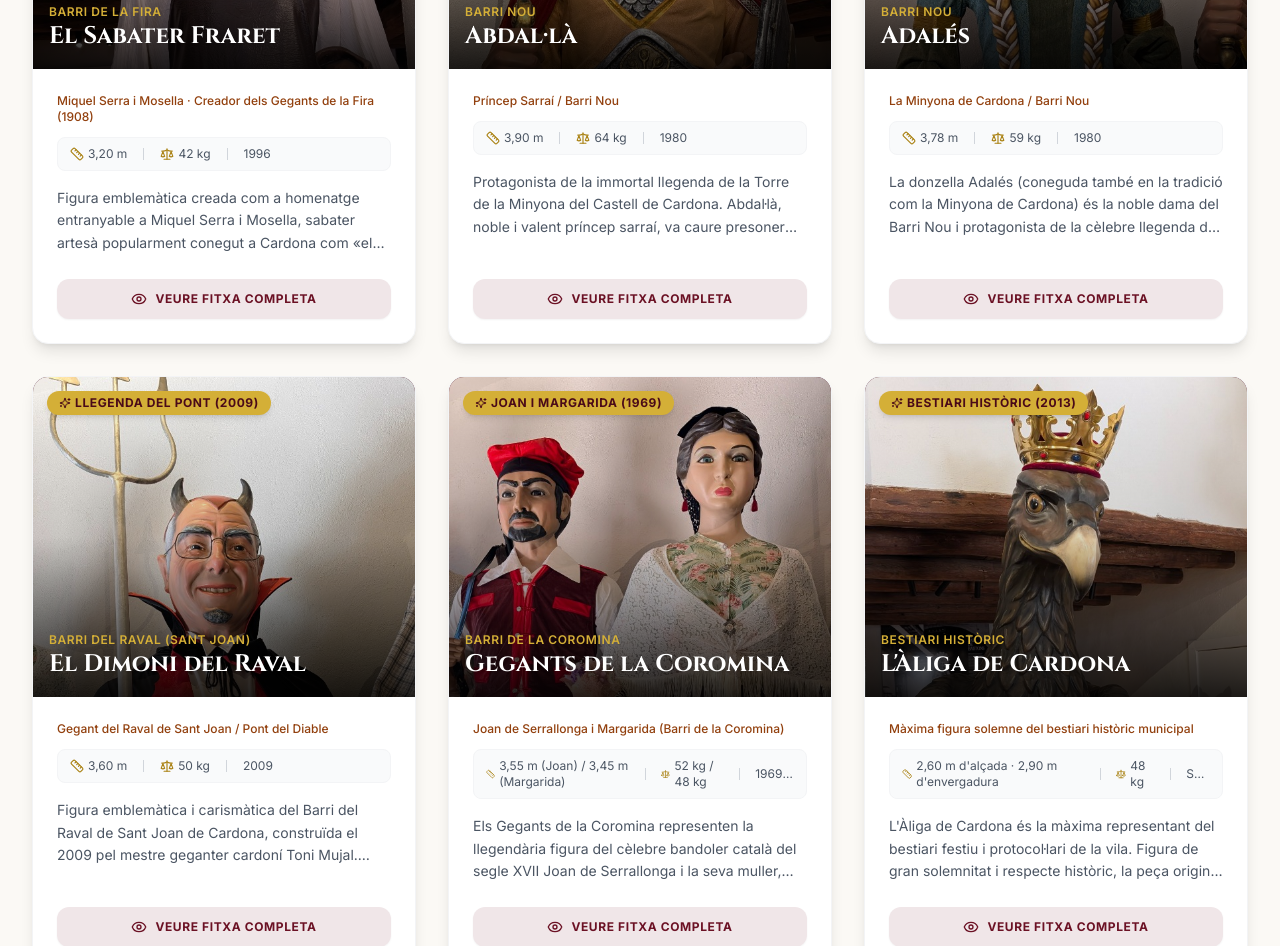
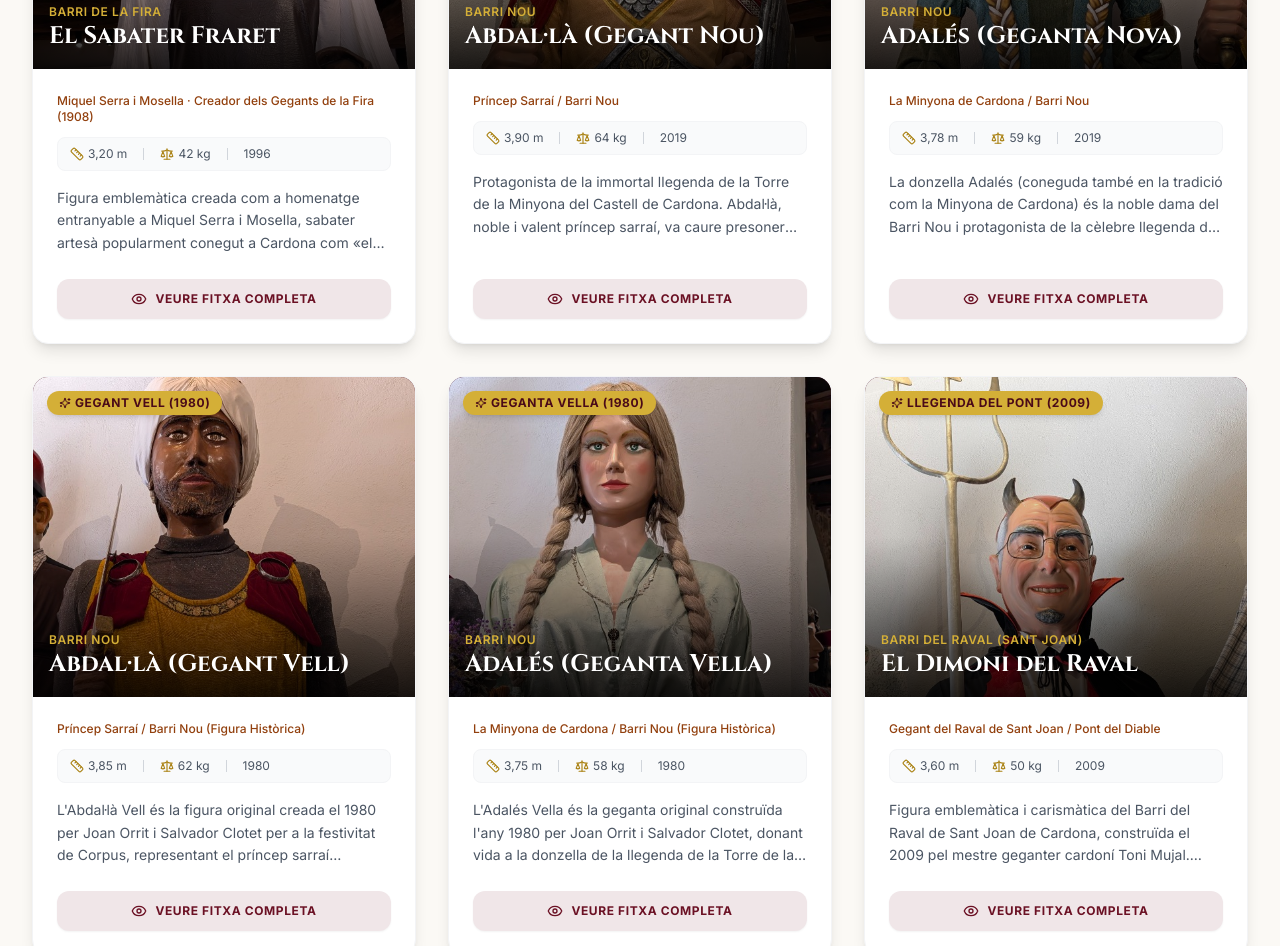
Before and after one commit to colygonmobilitatregenerativa-sys/gegants-cardona, a React (Vite) app: page / in a window 1280 px wide. Shown: the part 2760-3706 px from the top of the page. Built offline with nearby package versions, Linux system fonts and the light colour scheme.

Commit message:
feat(barri-nou): afegir fitxes i fotos dels Gegants Vells del Barri Nou (Abdal·là i Adalés de 1980)

```diff
--- a/src/components/Gallery.jsx
+++ b/src/components/Gallery.jsx
@@ -277,6 +277,46 @@ const galleryPhotos = [
       es: 'La máxima figura del bestiario festivo coronada de oro y con el escudo esculpido en madera auténtica del pino tricentenario del Rèvol.',
       en: 'The supreme festive bestiary figure crowned in gold and bearing the crest carved from the 300-year-old Rèvol Pine.'
     }
+  },
+  {
+    id: 15,
+    title: {
+      ca: 'El Príncep Abdal·là (Gegants Vells del Barri Nou)',
+      es: 'El Príncipe Abdal·là (Gigantes Viejos del Barri Nou)',
+      en: 'Prince Abdal·là (Historic Giants of Barri Nou)'
+    },
+    category: {
+      ca: 'Barri Nou (1980)',
+      es: 'Barrio Nuevo (1980)',
+      en: 'Barri Nou (1980)'
+    },
+    image: './images/abdalla-vell.jpg',
+    imagePosition: 'center 8%',
+    description: {
+      ca: 'La figura original de 1980 creada per Joan Orrit i Salvador Clotet abillada com a príncep sarraí amb turbant blanc i simitarra.',
+      es: 'La figura original de 1980 creada por Joan Orrit y Salvador Clotet ataviada como príncipe sarraceno con turbante blanco y cimitarra.',
+      en: 'The original 1980 figure created by Joan Orrit and Salvador Clotet dressed as the Saracen prince with white turban and scimitar.'
+    }
+  },
+  {
+    id: 16,
+    title: {
+      ca: 'La Geganta Adalés (Gegants Vells del Barri Nou)',
+      es: 'La Giganta Adalés (Gigantes Viejos del Barri Nou)',
+      en: 'The Adalés Giantess (Historic Giants of Barri Nou)'
+    },
+    category: {
+      ca: 'Barri Nou (1980)',
+      es: 'Barrio Nuevo (1980)',
+      en: 'Barri Nou (1980)'
+    },
+    image: './images/adales-vella.jpg',
+    imagePosition: 'center 8%',
+    description: {
+      ca: 'La dama noble i Minyona de Cardona original de 1980 amb el vestit verd menta de ras setinat, trenes brunes i ram de flors.',
+      es: 'La dama noble y Minyona de Cardona original de 1980 con el vestido verde menta de raso satinado, trenzas morenas y ramo de flores.',
+      en: 'The original 1980 noble lady and Minyona of Cardona with mint-green satin gown, brunette braids, and flower bouquet.'
+    }
   }
 ];
 
--- a/src/data/figures.js
+++ b/src/data/figures.js
@@ -383,7 +383,7 @@ export const figuresData = [
   },
   {
     id: 'abdalla',
-    name: 'Abdal·là',
+    name: 'Abdal·là (Gegant Nou)',
     subtitle: {
       ca: 'Príncep Sarraí / Barri Nou',
       es: 'Príncipe Sarraceno / Barrio Nuevo',
@@ -396,9 +396,9 @@ export const figuresData = [
       en: 'Barri Nou Quarter'
     },
     year: {
-      ca: '1980 (Gegants originals) · 2019 (Gegants Nous de Toni Mujal)',
-      es: '1980 (Gigantes originales) · 2019 (Gigantes Nuevos de Toni Mujal)',
-      en: '1980 (Original giants) · 2019 (New Giants by Toni Mujal)'
+      ca: '2019 (Gegants Nous de Toni Mujal) · 1980 (originals)',
+      es: '2019 (Gigantes Nuevos de Toni Mujal) · 1980 (originales)',
+      en: '2019 (New Giants by Toni Mujal) · 1980 (originals)'
     },
     sculptor: {
       ca: 'Toni Mujal (Gegants Nous de 2019) · Joan Orrit i Salvador Clotet (originals de 1980)',
@@ -430,15 +430,15 @@ export const figuresData = [
       en: 'Moorish Dance and New Giants Dance'
     },
     badge: {
-      ca: 'Gegants Nous (2019)',
-      es: 'Gigantes Nuevos (2019)',
-      en: 'New Giants (2019)'
+      ca: 'Gegant Nou (2019)',
+      es: 'Gigante Nuevo (2019)',
+      en: 'New Giant (2019)'
     },
     featured: true
   },
   {
     id: 'adales',
-    name: 'Adalés',
+    name: 'Adalés (Geganta Nova)',
     subtitle: {
       ca: 'La Minyona de Cardona / Barri Nou',
       es: 'La Minyona de Cardona / Barrio Nuevo',
@@ -451,9 +451,9 @@ export const figuresData = [
       en: 'Barri Nou Quarter'
     },
     year: {
-      ca: '1980 (Gegants originals) · 2019 (Gegants Nous de Toni Mujal)',
-      es: '1980 (Gigantes originales) · 2019 (Gigantes Nuevos de Toni Mujal)',
-      en: '1980 (Original giants) · 2019 (New Giants by Toni Mujal)'
+      ca: '2019 (Gegants Nous de Toni Mujal) · 1980 (originals)',
+      es: '2019 (Gigantes Nuevos de Toni Mujal) · 1980 (originales)',
+      en: '2019 (New Giants by Toni Mujal) · 1980 (originals)'
     },
     sculptor: {
       ca: 'Toni Mujal (Gegants Nous de 2019) · Joan Orrit i Salvador Clotet (originals de 1980)',
@@ -485,12 +485,123 @@ export const figuresData = [
       en: 'Dance of Adalés & Abdal·là and Barri Nou Waltz'
     },
     badge: {
-      ca: 'Gegants Nous (2019)',
-      es: 'Gigantes Nuevos (2019)',
-      en: 'New Giants (2019)'
+      ca: 'Geganta Nova (2019)',
+      es: 'Giganta Nueva (2019)',
+      en: 'New Giantess (2019)'
     },
     featured: true
   },
+  {
+    id: 'abdalla-vell',
+    name: 'Abdal·là (Gegant Vell)',
+    subtitle: {
+      ca: 'Príncep Sarraí / Barri Nou (Figura Històrica)',
+      es: 'Príncipe Sarraceno / Barrio Nuevo (Figura Histórica)',
+      en: 'Saracen Prince / Barri Nou (Historic Figure)'
+    },
+    category: 'barri-nou',
+    categoryLabel: {
+      ca: 'Barri Nou',
+      es: 'Barrio Nuevo',
+      en: 'Barri Nou Quarter'
+    },
+    year: {
+      ca: '1980 (Estrena per la festivitat de Corpus)',
+      es: '1980 (Estreno por la festividad de Corpus)',
+      en: '1980 (Debut for Corpus Christi festivities)'
+    },
+    sculptor: {
+      ca: 'Joan Orrit Morist i Salvador Clotet Bastardas',
+      es: 'Joan Orrit Morist y Salvador Clotet Bastardas',
+      en: 'Joan Orrit Morist & Salvador Clotet Bastardas'
+    },
+    height: '3,85 m',
+    weight: '62 kg',
+    location: {
+      ca: 'Cardona - Casa dels Gegants / Barri Nou',
+      es: 'Cardona - Casa dels Gegants / Barrio Nuevo',
+      en: 'Cardona - Giants House / Barri Nou'
+    },
+    image: './images/abdalla-vell.jpg',
+    imagePosition: 'center 8%',
+    description: {
+      ca: 'L\'Abdal·là Vell és la figura original creada el 1980 per Joan Orrit i Salvador Clotet per a la festivitat de Corpus, representant el príncep sarraí protagonista de la llegenda de la Torre de la Minyona del Castell de Cardona. Durant gairebé quatre dècades va ballar pels carrers i places de Cardona amb la seva estimada Adalés al so de la Dansa Morisca de Joan Roure. Amb l\'arribada de les rèpliques de 2019 de Toni Mujal, la figura original es conserva i s\'exposa a la Casa dels Gegants com a patrimoni viu de la vila.',
+      es: 'El Abdal·là Vell es la figura original creada en 1980 por Joan Orrit y Salvador Clotet para la festividad de Corpus, representando al príncipe sarraceno protagonista de la leyenda de la Torre de la Minyona del Castillo de Cardona. Durante casi cuatro décadas bailó por las calles y plazas de Cardona con su amada Adalés al son de la Dansa Morisca de Joan Roure. Con la llegada de las réplicas de 2019 de Toni Mujal, la figura original se conserva y expone en la Casa dels Gegants como patrimonio vivo de la villa.',
+      en: 'The Abdal·là Vell is the original 1980 figure created by Joan Orrit and Salvador Clotet for the Corpus Christi festivities, depicting the Saracen prince of the Torre de la Minyona legend at Cardona Castle. For nearly four decades, he danced through the streets of Cardona alongside his beloved Adalés to the sound of Joan Roure\'s Moorish Dance. Following the 2019 replicas by Toni Mujal, the original figure is preserved and displayed at the Casa dels Gegants as town heritage.'
+    },
+    vestimenta: {
+      ca: 'Indumentària noble sarraïna històrica de 1980: gran turbant blanc amb plecs tradicionals, cota de malla i armadura amb rivetes daurades sobre túnica daurada/ocre, capa vermella subjectada al pit amb fermalls, espasa corba tradicional (simitarra) enfundada al cinyell i faixa verda i daurada nuada a la cintura.',
+      es: 'Indumentaria noble sarracena histórica de 1980: gran turbante blanco con pliegues tradicionales, cota de malla y armadura con ribetes dorados sobre túnica dorada/ocre, capa roja sujeta al pecho con broches, espada curva tradicional (cimitarra) enfundada en el talabarte y faja verde y dorada anudada a la cintura.',
+      en: 'Historic 1980 noble Saracen attire: large traditional draped white turban, mail armor and scale tunic with gold trim over golden/ochre gown, red cape fastened with chest brooches, scimitar curved sword at his hip, and green and gold sash knotted at the waist.'
+    },
+    ball: {
+      ca: 'Dansa Morisca del Barri Nou (Joan Roure i Jané, 1980)',
+      es: 'Danza Morisca del Barrio Nuevo (Joan Roure i Jané, 1980)',
+      en: 'Moorish Dance of Barri Nou (Joan Roure i Jané, 1980)'
+    },
+    badge: {
+      ca: 'Gegant Vell (1980)',
+      es: 'Gigante Viejo (1980)',
+      en: 'Historic Giant (1980)'
+    },
+    featured: true
+  },
+  {
+    id: 'adales-vella',
+    name: 'Adalés (Geganta Vella)',
+    subtitle: {
+      ca: 'La Minyona de Cardona / Barri Nou (Figura Històrica)',
+      es: 'La Minyona de Cardona / Barrio Nuevo (Figura Histórica)',
+      en: 'The Minyona of Cardona / Barri Nou (Historic Figure)'
+    },
+    category: 'barri-nou',
+    categoryLabel: {
+      ca: 'Barri Nou',
+      es: 'Barrio Nuevo',
+      en: 'Barri Nou Quarter'
+    },
+    year: {
+      ca: '1980 (Estrena per la festivitat de Corpus)',
+      es: '1980 (Estreno por la festividad de Corpus)',
+      en: '1980 (Debut for Corpus Christi festivities)'
+    },
+    sculptor: {
+      ca: 'Joan Orrit Morist i Salvador Clotet Bastardas',
+      es: 'Joan Orrit Morist y Salvador Clotet Bastardas',
+      en: 'Joan Orrit Morist & Salvador Clotet Bastardas'
+    },
+    height: '3,75 m',
+    weight: '58 kg',
+    location: {
+      ca: 'Cardona - Casa dels Gegants / Barri Nou',
+      es: 'Cardona - Casa dels Gegants / Barrio Nuevo',
+      en: 'Cardona - Giants House / Barri Nou'
+    },
+    image: './images/adales-vella.jpg',
+    imagePosition: 'center 8%',
+    description: {
+      ca: 'L\'Adalés Vella és la geganta original construïda l\'any 1980 per Joan Orrit i Salvador Clotet, donant vida a la donzella de la llegenda de la Torre de la Minyona del Castell de Cardona. Durant gairebé quatre dècades va fascinar grans i petits ballant el cèlebre Vals d\'Adalés compost pel mestre Joan Roure. Després de la construcció dels Gegants Nous de 2019, aquesta estimada figura històrica gaudeix d\'un lloc d\'honor a la Casa dels Gegants de Cardona.',
+      es: 'La Adalés Vella es la giganta original construida en el año 1980 por Joan Orrit y Salvador Clotet, dando vida a la doncella de la leyenda de la Torre de la Minyona del Castillo de Cardona. Durante casi cuatro décadas fascinó a grandes y pequeños bailando el célebre Vals de Adalés compuesto por el maestro Joan Roure. Tras la construcción de los Gigantes Nuevos de 2019, esta entrañable figura histórica disfruta de un lugar de honor en la Casa dels Gegants de Cardona.',
+      en: 'The Adalés Vella is the original giantess built in 1980 by Joan Orrit and Salvador Clotet, bringing to life the maiden of the Torre de la Minyona legend at Cardona Castle. For nearly four decades she enchanted audiences dancing the famous Vals d\'Adalés composed by maestro Joan Roure. Since the creation of the 2019 New Giants, this beloved historical figure holds a place of honor at the Casa dels Gegants.'
+    },
+    vestimenta: {
+      ca: 'Indumentària clàssica senyorial de 1980: llarga cabellera bruna amb dues trenes que baixen pel pit, diadema i collaret de perles, vestit de ras setinat en to verd clar menta amb sanefes florals brodades i mànigues bombades, mantellina o xal sobre les espatlles, mocador de puntes a la mà esquerra i delicat ram de flors a la dreta.',
+      es: 'Indumentaria clásica señorial de 1980: larga melena morena con dos trenzas que descienden por el pecho, diadema y collar de perlas, vestido de raso satinado en tono verde claro menta con cenefas florales bordadas y mangas abullonadas, mantilla o chal sobre los hombros, pañuelo de encajes en la mano izquierda y delicado ramo de flores en la derecha.',
+      en: 'Classic noble 1980 attire: long brunette hair styled into two braids falling over the chest, pearl tiara and necklace, pale mint-green satin gown with embroidered floral trim and puffed sleeves, delicate shawl over shoulders, lace handkerchief in left hand and bouquet of flowers in right.'
+    },
+    ball: {
+      ca: 'Vals d\'Adalés i Dansa del Barri Nou (Joan Roure i Jané, 1980)',
+      es: 'Vals de Adalés y Danza del Barrio Nuevo (Joan Roure i Jané, 1980)',
+      en: 'Vals d\'Adalés and Barri Nou Dance (Joan Roure i Jané, 1980)'
+    },
+    badge: {
+      ca: 'Geganta Vella (1980)',
+      es: 'Giganta Vieja (1980)',
+      en: 'Historic Giantess (1980)'
+    },
+    featured: true
+  },
+
   {
     id: 'dimoni-raval',
     name: 'El Dimoni del Raval',
```
Also changed, not shown: public/images/abdalla-vell.jpg (added), public/images/adales-vella.jpg (added).
